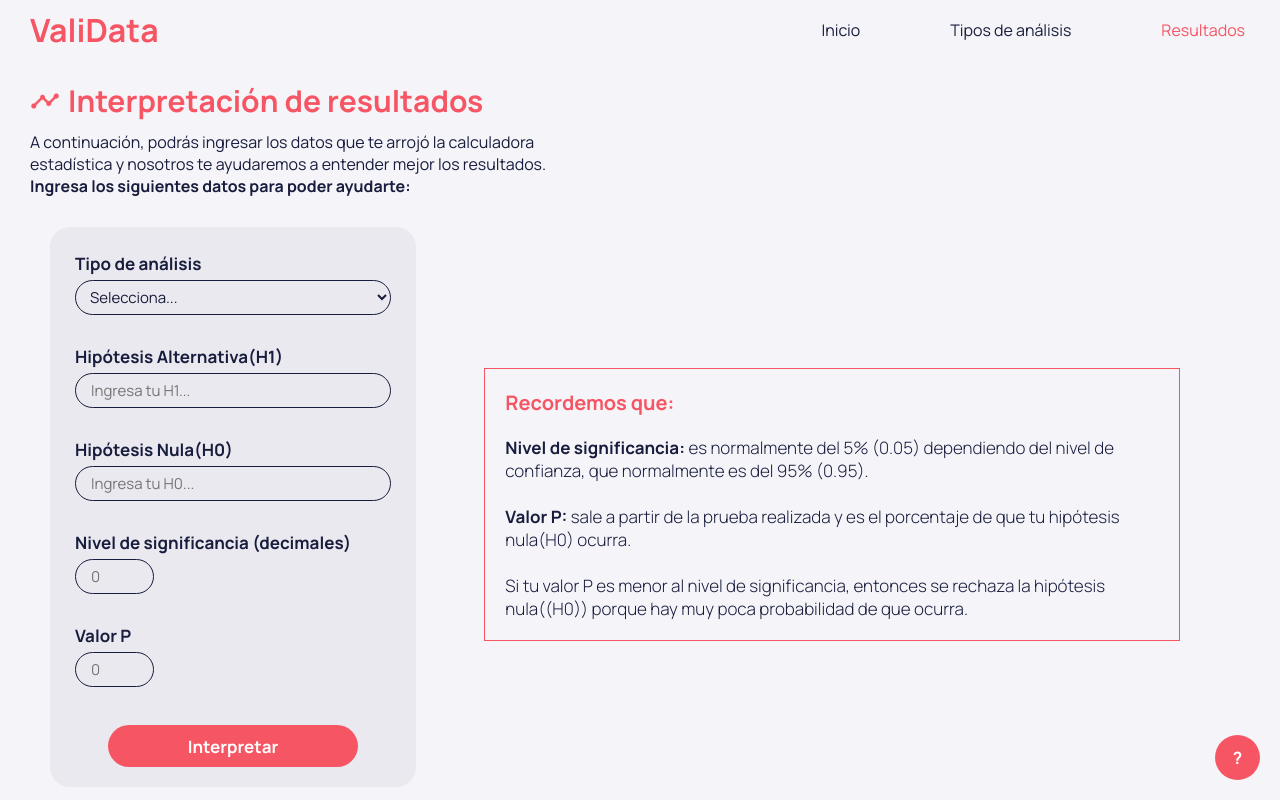
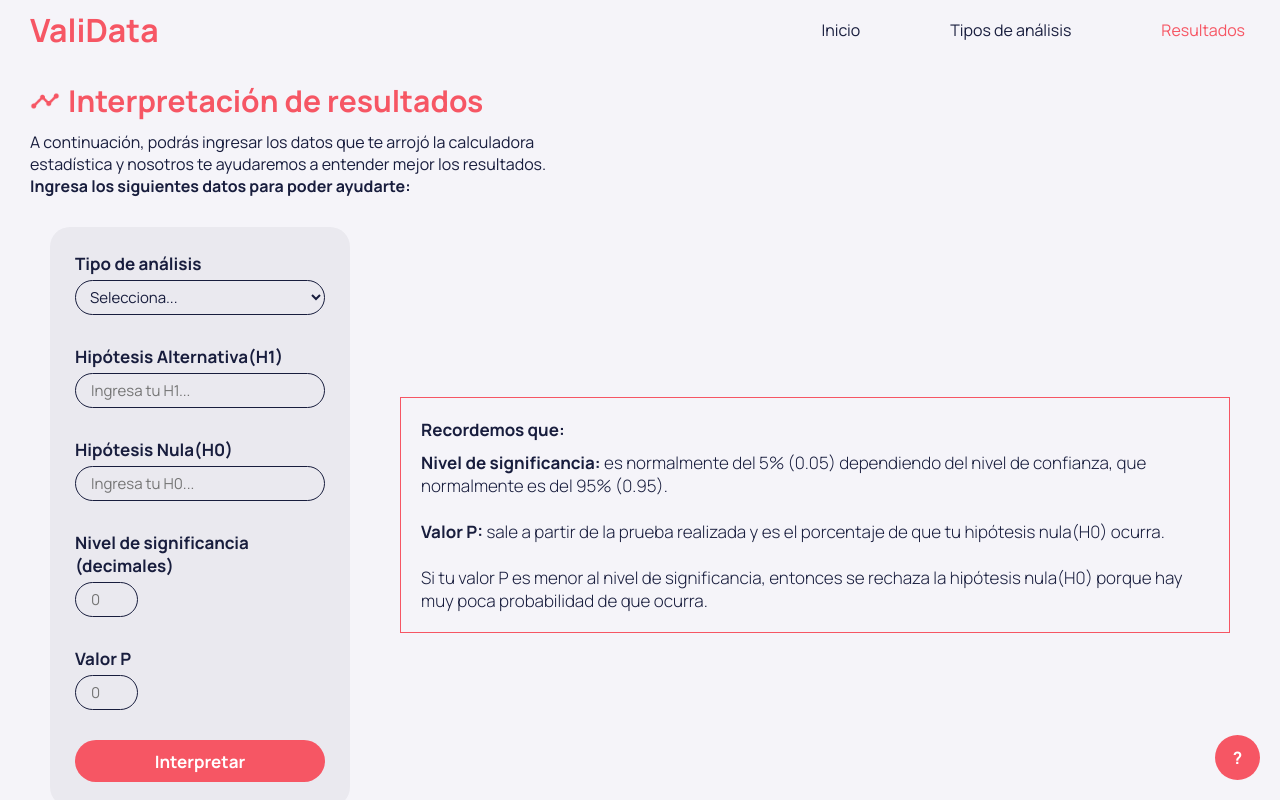
Before and after one commit to nataliaortizvi/pdg, a Vue app: page /interpretation in a window 1280 px wide. Shown: the top 800 px of the page. Built offline with nearby package versions, Linux system fonts and the light colour scheme; no server answers; the database is empty.

Commit message:
algunas cositas

```diff
--- a/src/components/CardPaperBig.vue
+++ b/src/components/CardPaperBig.vue
@@ -227,6 +227,7 @@ export default {
     flex-direction: column;
     align-items: center;
     gap: 20px;
+    padding-bottom: 30px;
   }
 
   &__subtitle {
--- a/src/components/Help.vue
+++ b/src/components/Help.vue
@@ -137,7 +137,7 @@ export default {
             }
           "
         >
-          <a>{{ step }}</a>
+          <a class="circle__number">{{ step }}</a>
         </div>
       </div>
 
@@ -430,6 +430,7 @@ export default {
         a {
           font-size: $TitleSize;
           font-family: $MainTypo;
+          color: $Hint;
         }
       }
 
@@ -437,6 +438,10 @@ export default {
         background-color: $ThirdViolet;
         border-color: $ThirdViolet;
         color: $White;
+
+        a{
+          color: $White;
+        }
       }
     }
 
--- a/src/views/InterpretationView.vue
+++ b/src/views/InterpretationView.vue
@@ -143,11 +143,12 @@ export default {
             v-model="this.valorP"
           />
         </div>
-        <button class="btn" @click="analizeResults">Interpretar</button>
+        <button class="btn interpretationBtn" @click="analizeResults">Interpretar</button>
+
       </div>
 
       <div class="dataInterpretation">
-        <b
+        <div
           class="titlesStyle --bodyTextSmall --thin nivelInfo"
           v-if="this.remember"
         >
@@ -158,12 +159,12 @@ export default {
           <strong>Valor P: </strong> sale a partir de la prueba realizada y es
           el porcentaje de que tu hipótesis nula(H0) ocurra. <br /><br />Si tu
           valor P es menor al nivel de significancia, entonces se rechaza la
-          hipótesis nula((H0)) porque hay muy poca probabilidad de que ocurra.
-        </b>
+          hipótesis nula(H0) porque hay muy poca probabilidad de que ocurra.
+      </div>
 
-        <div v-if="this.analize">
+        <div class="dataInterpretation" v-if="this.analize">
           <div class="pvalueData">
-            <p class="reminder">Eso quiere decir que:</p>
+            <strong><p class="reminder">Eso quiere decir que:</p></strong>
 
             <h1 class="titlesStyle --bodyTextBig --blue">
               valor P &lt; 0.01 =
@@ -184,16 +185,13 @@ export default {
               >
             </h1>
 
-            <button class="btn" @click="concludeResults" v-if="this.analize">
-              Concluir
-            </button>
+
           </div>
 
           <br />
 
           <div class="pvalueData">
-            <p>Así que según tus resultados:</p>
-            <br />
+            <strong><p class="reminder">Así que según tus resultados:</p></strong>
             <p>
               Tu valor P
               <strong class="interPvalue">({{ this.showPvalue }})</strong> es
@@ -213,11 +211,16 @@ export default {
               <strong v-if="this.isLess"><br />Es rechazada 🚫</strong>
             </p>
           </div>
+          <button class="btn" @click="concludeResults" v-if="this.analize">
+                Concluir
+              </button>
         </div>
       </div>
 
+    </div>
     <div v-if="this.conclusion" class="conclusion">
-        <b>Tu conclusion seria:</b>
+      <strong><p>Tu conclusion seria:</p></strong>
+      <p>Luego de realizar el experiemnto, obtener los datos y utilizar el tipo de análisis correcto, podemos concluir que la validación de hipotesis muestra que </p>
       <span v-if="this.isLess"> {{ this.showH1 }} </span>
       <span v-if="!this.isLess"> {{ this.showH0 }} </span>
 
@@ -236,7 +239,6 @@ export default {
       >
         Volver a interpretar
       </button>
-      </div>
     </div>
   </section>
 </template>
@@ -273,8 +275,6 @@ export default {
     align-items: center;
     justify-content: flex-start;
     gap: 50px;
-    width: 100%;
-    height: 70vh;
     margin: 30px 20px;
 
     .dataInputs {
@@ -283,7 +283,7 @@ export default {
       justify-content: flex-start;
       align-items: flex-start;
       width: 30%;
-      height: 100%;
+      height:100%;
       background-color: $Background2;
       border-radius: 20px;
       padding: 25px;
@@ -301,65 +301,41 @@ export default {
         }
       }
 
-      .btn {
-        position: absolute;
-        bottom: 20px;
-        left: 0;
-        right: 0;
-        margin: 0 auto;
-      }
     }
     .dataInterpretation {
       display: flex;
       flex-direction: column;
       justify-content: center;
       align-items: center;
-      width: 60%;
-      height: 100%;
-      gap: 30px;
       position: relative;
+      width: 100%;
+
       .btn {
-        position: absolute;
-        bottom: 20px;
-        left: 0;
-        right: 0;
-        margin: 0 auto;
+
       }
 
       .pvalueData {
         display: flex;
-        flex-direction: row;
-        align-items: center;
-        gap: 30px;
+        flex-direction: column;
         border: 1px solid $SecondPink;
         padding: 20px;
+        width: 80%;
+        margin-bottom: 20px;
       }
 
       .nivelInfo {
         border: 1px solid $SecondPink;
         padding: 20px;
-        width: 95%;
+        width: 100%;
+      }
       .reminder {
-          font-size: $BodyTextSize2;
-          color: $SecondPink;
-          margin-bottom: 20px;
-        }
+        margin-bottom: 10px;
       }
     }
 
     .conclusion {
       display: flex;
       flex-direction: column;
-      justify-content: center;
-      align-items: flex-start;
-
-      position: absolute;
-
-      height: auto;
-      width: 40%;
-      padding: 30px;
-      margin: 0px 30%;
-      border: 1px solid $SecondPink;
     }
   }
 }
```
Lines whose indentation alone changed are shown as unchanged.
